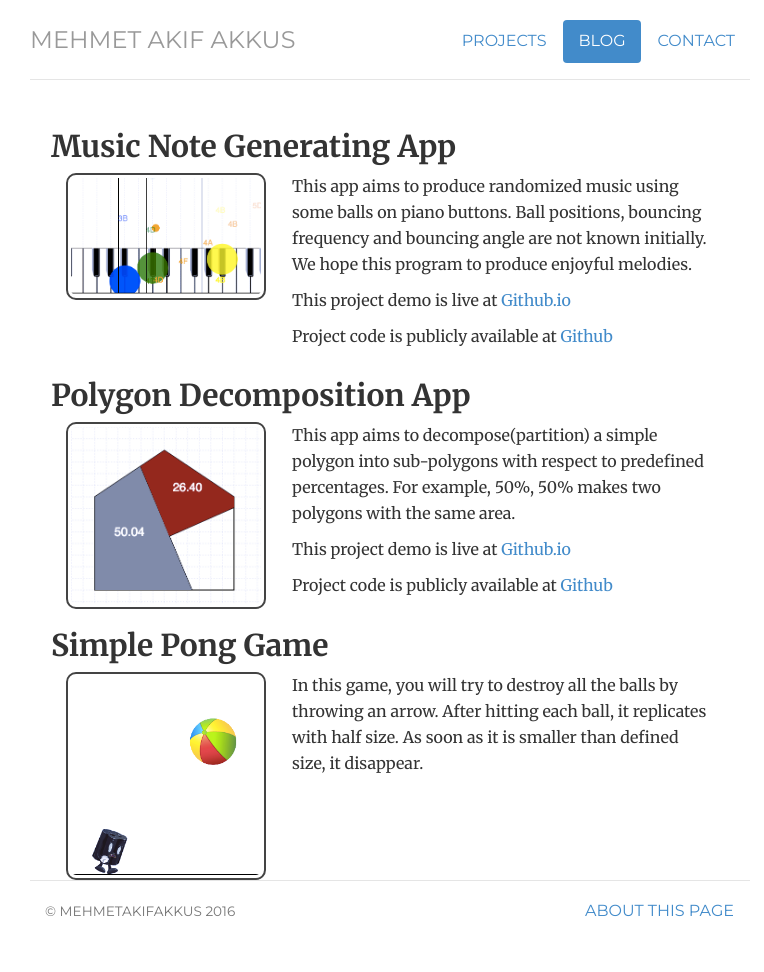
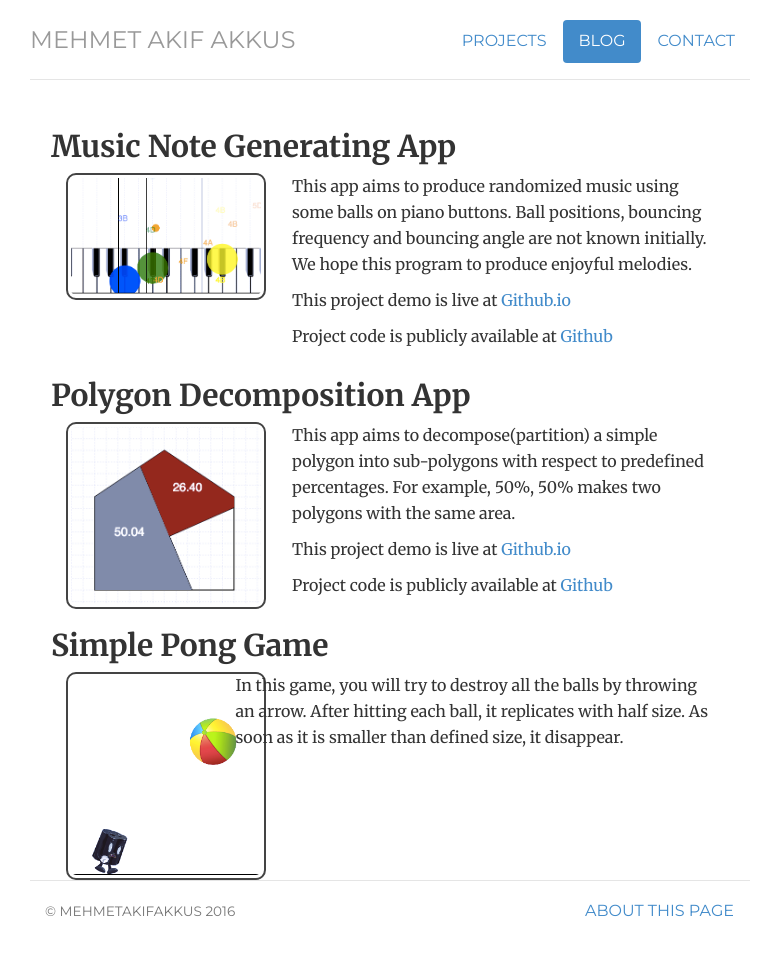
Before and after one commit to mehmetakifakkus/mehmetakifakkus.github.io, a Jekyll site: the page built from projects/index.html, in a window 1280 px wide. Shown: the whole page, without its empty margins (250-1014 px from the left). Built offline with Jekyll 4.4.1, drawn with Linux system fonts in a browser that asks for light colours.

Commit message:
Update index.html

```diff
--- a/projects/index.html
+++ b/projects/index.html
@@ -36,12 +36,12 @@
 
             <div class="row">
                 <h2>Simple Pong Game</h2>
-                <div class="col-sm-4">
+                <div class="col-sm-3">
                   <a href="/pongGame/">
                     <img width = "200px" src="/img/pongGame-thumbnail.png" alt="Artwork images/pongGame-thumbnail.png">
                   </a>
                 </div>
-                <div class="col-sm-8">
+                <div class="col-sm-9">
                     <p>In this game, you will try to destroy all the balls by throwing an arrow. After hitting each ball, it replicates with half size. As soon as it is smaller than defined size, it disappear.</p>
                 </div>
             </div>
```
